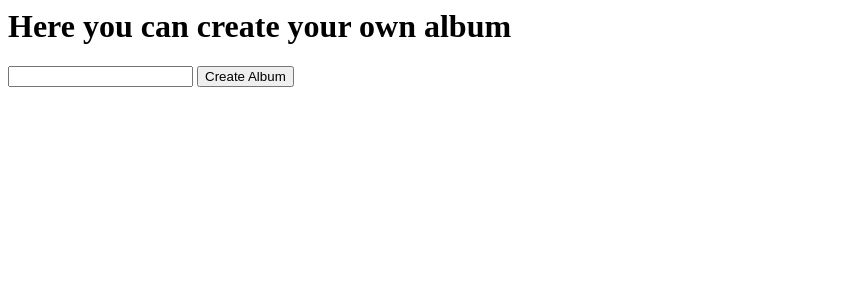
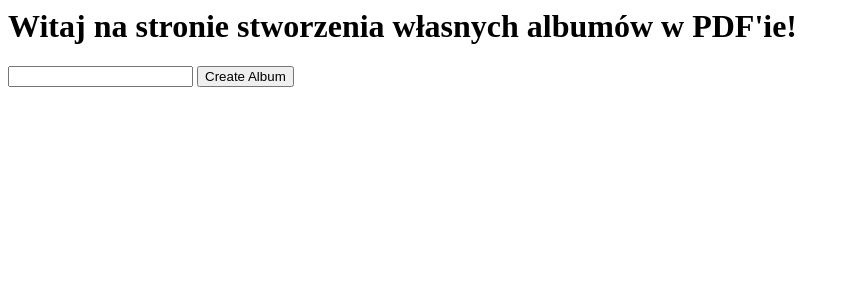
Before and after one commit to tomekustupski/interface, a Flask app: page / in a window 1280 px wide. Shown: the top 300 px of the page, without its empty margins (0-849 px from the left). Run offline with Flask 2, Linux system fonts and the light colour scheme; some libraries are stand-ins or nearby versions.

Commit message:
Update upload_form.html

```diff
--- a/templates/upload_form.html
+++ b/templates/upload_form.html
@@ -5,7 +5,7 @@
   <link rel="stylesheet" href="https://rawgit.com/enyo/dropzone/master/dist/dropzone.css">
   </head>
  <body>
-  <h1>Here you can create your own album</h1>
+  <h1> Witaj na stronie stworzenia własnych albumów w PDF'ie!</h1></h1>
   <div class="dropzone" id="dropzoneForm">
   </div>
   <form class="requestAlbumForm" action="{{url_for('request_album_creation')}}" method="POST">
```
